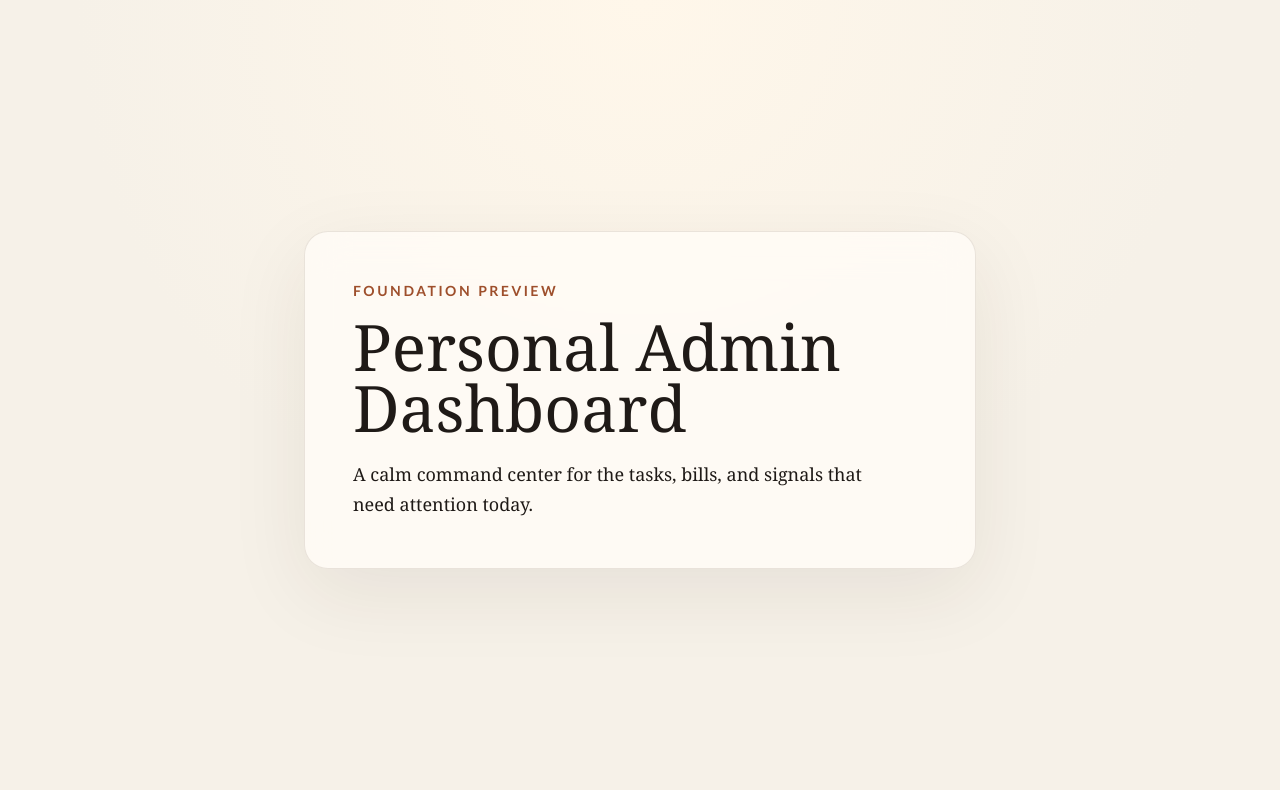
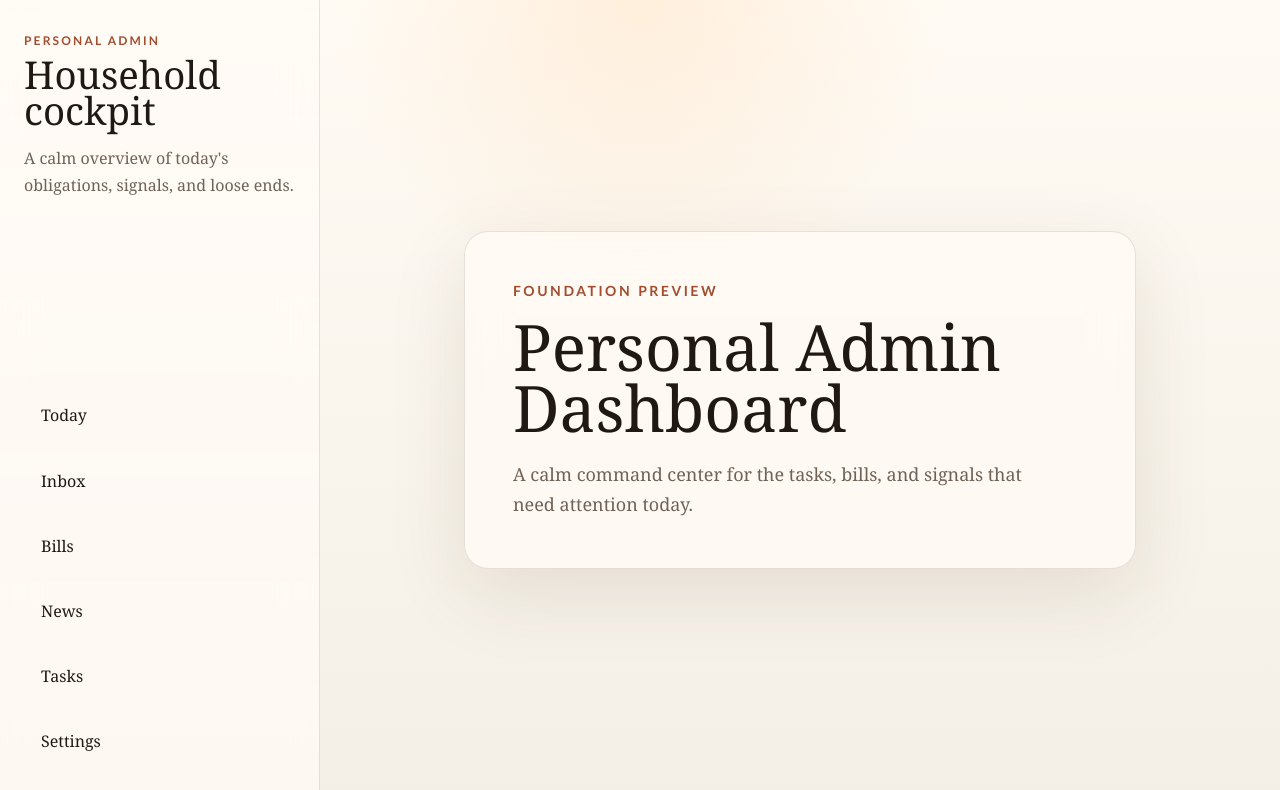
Before and after one commit to ketho-exe/Personal_Admin, a Next.js app: page / in a window 1280 px wide. Shown: the top 790 px of the page. Built offline with nearby package versions, Linux system fonts and the light colour scheme.

Commit message:
feat: add themed app shell and navigation

```diff
--- a/app/globals.css
+++ b/app/globals.css
@@ -2,11 +2,30 @@
 
 :root {
   color-scheme: light;
-  --background: #f6f1e8;
-  --foreground: #1f1a17;
-  --panel: rgba(255, 252, 246, 0.84);
-  --panel-border: rgba(82, 58, 38, 0.12);
-  --accent: #9e4f2c;
+  --background: #f4efe6;
+  --background-elevated: rgba(255, 250, 242, 0.88);
+  --foreground: #201913;
+  --muted: #6f6257;
+  --panel: rgba(255, 251, 245, 0.82);
+  --panel-border: rgba(90, 67, 49, 0.14);
+  --panel-shadow: rgba(62, 37, 22, 0.1);
+  --accent: #a24d2f;
+  --accent-strong: #7f351d;
+  --accent-soft: rgba(162, 77, 47, 0.12);
+}
+
+:root[data-theme="dark"] {
+  color-scheme: dark;
+  --background: #1a1716;
+  --background-elevated: rgba(39, 34, 31, 0.9);
+  --foreground: #f4ede5;
+  --muted: #c5b8ad;
+  --panel: rgba(35, 30, 28, 0.84);
+  --panel-border: rgba(236, 220, 206, 0.14);
+  --panel-shadow: rgba(0, 0, 0, 0.28);
+  --accent: #f09a67;
+  --accent-strong: #ffd4b8;
+  --accent-soft: rgba(240, 154, 103, 0.16);
 }
 
 * {
@@ -14,21 +33,29 @@
 }
 
 html {
-  background: radial-gradient(circle at top, #fff7ea 0%, var(--background) 55%);
+  background:
+    radial-gradient(circle at top, rgba(255, 214, 171, 0.32) 0%, transparent 30%),
+    linear-gradient(180deg, var(--background-elevated) 0%, var(--background) 100%);
 }
 
 body {
   margin: 0;
   min-height: 100vh;
   color: var(--foreground);
+  background: transparent;
   font-family: Georgia, "Times New Roman", serif;
+}
+
+a {
+  color: inherit;
+  text-decoration: none;
 }
 
 .hero {
   display: grid;
-  min-height: 100vh;
+  min-height: 100%;
   place-items: center;
-  padding: 2rem;
+  padding: clamp(1.5rem, 2vw, 2.5rem);
 }
 
 .hero__panel {
@@ -37,7 +64,7 @@ body {
   border-radius: 1.5rem;
   background: var(--panel);
   padding: 3rem;
-  box-shadow: 0 24px 80px rgba(54, 33, 20, 0.08);
+  box-shadow: 0 24px 80px var(--panel-shadow);
   backdrop-filter: blur(20px);
 }
 
@@ -62,6 +89,114 @@ h1 {
   max-width: 34rem;
   font-size: 1.125rem;
   line-height: 1.7;
+  color: var(--muted);
+}
+
+.app-shell {
+  display: grid;
+  min-height: 100vh;
+  grid-template-columns: minmax(16rem, 20rem) minmax(0, 1fr);
+}
+
+.app-shell__body {
+  display: flex;
+  min-width: 0;
+  flex-direction: column;
+}
+
+.app-shell__main {
+  flex: 1;
+  min-width: 0;
+}
+
+.app-sidebar {
+  position: sticky;
+  top: 0;
+  display: flex;
+  min-height: 100vh;
+  flex-direction: column;
+  justify-content: space-between;
+  gap: 2rem;
+  border-right: 1px solid var(--panel-border);
+  background:
+    linear-gradient(180deg, rgba(255, 255, 255, 0.12), transparent),
+    var(--panel);
+  padding: 2rem 1.5rem;
+  backdrop-filter: blur(18px);
+}
+
+.app-sidebar__brand h1 {
+  margin-top: 0.35rem;
+  font-size: clamp(2rem, 3vw, 3rem);
+}
+
+.app-sidebar__copy {
+  margin: 1rem 0 0;
+  line-height: 1.7;
+  color: var(--muted);
+}
+
+.app-sidebar__eyebrow {
+  margin: 0;
+  color: var(--accent);
+  font-family: "Trebuchet MS", sans-serif;
+  font-size: 0.75rem;
+  font-weight: 700;
+  letter-spacing: 0.18em;
+  text-transform: uppercase;
+}
+
+.app-sidebar__nav {
+  display: grid;
+  gap: 0.75rem;
+}
+
+.app-nav-link,
+.mobile-nav__link {
+  border: 1px solid transparent;
+  border-radius: 999px;
+  transition:
+    border-color 160ms ease,
+    background-color 160ms ease,
+    color 160ms ease,
+    transform 160ms ease;
+}
+
+.app-nav-link {
+  display: flex;
+  align-items: center;
+  min-height: 3rem;
+  padding: 0.85rem 1rem;
+  font-size: 1rem;
+  background: transparent;
+}
+
+.app-nav-link:hover,
+.app-nav-link:focus-visible,
+.mobile-nav__link:hover,
+.mobile-nav__link:focus-visible {
+  border-color: var(--panel-border);
+  background: var(--accent-soft);
+  color: var(--accent-strong);
+  outline: none;
+  transform: translateX(2px);
+}
+
+.mobile-nav {
+  display: none;
+  gap: 0.75rem;
+  overflow-x: auto;
+  padding: 1rem 1.25rem 0;
+}
+
+.mobile-nav__link {
+  display: inline-flex;
+  align-items: center;
+  justify-content: center;
+  white-space: nowrap;
+  padding: 0.8rem 1rem;
+  background: var(--background-elevated);
+  box-shadow: 0 12px 40px var(--panel-shadow);
 }
 
 @media (max-width: 640px) {
@@ -69,3 +204,17 @@ h1 {
     padding: 2rem;
   }
 }
+
+@media (max-width: 900px) {
+  .app-shell {
+    grid-template-columns: minmax(0, 1fr);
+  }
+
+  .app-sidebar {
+    display: none;
+  }
+
+  .mobile-nav {
+    display: flex;
+  }
+}
--- a/app/layout.tsx
+++ b/app/layout.tsx
@@ -1,5 +1,7 @@
 import type { Metadata } from "next";
 import type { ReactNode } from "react";
+import { AppShell } from "@/components/layout/app-shell";
+import { ThemeProvider } from "@/components/theme-provider";
 import "./globals.css";
 
 export const metadata: Metadata = {
@@ -13,8 +15,12 @@ type RootLayoutProps = Readonly<{
 
 export default function RootLayout({ children }: RootLayoutProps) {
   return (
-    <html lang="en">
-      <body>{children}</body>
+    <html lang="en" suppressHydrationWarning>
+      <body>
+        <ThemeProvider>
+          <AppShell>{children}</AppShell>
+        </ThemeProvider>
+      </body>
     </html>
   );
 }
--- /dev/null
+++ b/components/layout/app-shell.tsx
@@ -0,0 +1,19 @@
+import type { ReactNode } from "react";
+import { MobileNav } from "./mobile-nav";
+import { Sidebar } from "./sidebar";
+
+type AppShellProps = Readonly<{
+  children: ReactNode;
+}>;
+
+export function AppShell({ children }: AppShellProps) {
+  return (
+    <div className="app-shell">
+      <Sidebar />
+      <div className="app-shell__body">
+        <MobileNav />
+        <main className="app-shell__main">{children}</main>
+      </div>
+    </div>
+  );
+}
--- /dev/null
+++ b/components/layout/mobile-nav.tsx
@@ -0,0 +1,22 @@
+import Link from "next/link";
+
+const navigationItems = [
+  { href: "/", label: "Today" },
+  { href: "/inbox", label: "Inbox" },
+  { href: "/bills", label: "Bills" },
+  { href: "/news", label: "News" },
+  { href: "/tasks", label: "Tasks" },
+  { href: "/settings", label: "Settings" }
+] as const;
+
+export function MobileNav() {
+  return (
+    <nav aria-label="Primary" className="mobile-nav">
+      {navigationItems.map((item) => (
+        <Link key={item.href} className="mobile-nav__link" href={item.href}>
+          {item.label}
+        </Link>
+      ))}
+    </nav>
+  );
+}
--- /dev/null
+++ b/components/layout/sidebar.tsx
@@ -0,0 +1,31 @@
+import Link from "next/link";
+
+const navigationItems = [
+  { href: "/", label: "Today" },
+  { href: "/inbox", label: "Inbox" },
+  { href: "/bills", label: "Bills" },
+  { href: "/news", label: "News" },
+  { href: "/tasks", label: "Tasks" },
+  { href: "/settings", label: "Settings" }
+] as const;
+
+export function Sidebar() {
+  return (
+    <aside className="app-sidebar">
+      <div className="app-sidebar__brand">
+        <p className="app-sidebar__eyebrow">Personal Admin</p>
+        <h1>Household cockpit</h1>
+        <p className="app-sidebar__copy">
+          A calm overview of today&apos;s obligations, signals, and loose ends.
+        </p>
+      </div>
+      <nav aria-label="Primary" className="app-sidebar__nav">
+        {navigationItems.map((item) => (
+          <Link key={item.href} className="app-nav-link" href={item.href}>
+            {item.label}
+          </Link>
+        ))}
+      </nav>
+    </aside>
+  );
+}
--- /dev/null
+++ b/components/theme-provider.tsx
@@ -0,0 +1,32 @@
+"use client";
+
+import type { ReactNode } from "react";
+import { useEffect } from "react";
+
+type ThemeProviderProps = Readonly<{
+  children: ReactNode;
+}>;
+
+function applyTheme(theme: "light" | "dark") {
+  document.documentElement.dataset.theme = theme;
+  document.documentElement.style.colorScheme = theme;
+}
+
+export function ThemeProvider({ children }: ThemeProviderProps) {
+  useEffect(() => {
+    const mediaQuery = window.matchMedia("(prefers-color-scheme: dark)");
+
+    const syncTheme = () => {
+      applyTheme(mediaQuery.matches ? "dark" : "light");
+    };
+
+    syncTheme();
+    mediaQuery.addEventListener("change", syncTheme);
+
+    return () => {
+      mediaQuery.removeEventListener("change", syncTheme);
+    };
+  }, []);
+
+  return <>{children}</>;
+}
```
Also changed, not shown: 1 other file (tests, documents, lock files or other folders).
